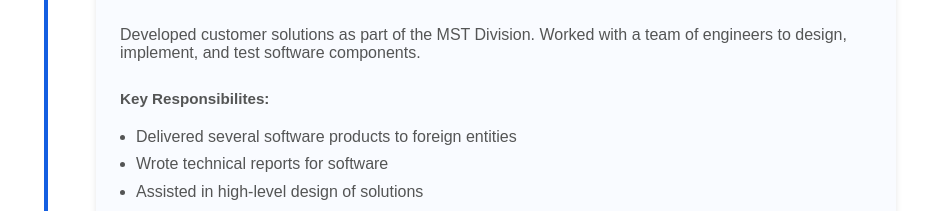
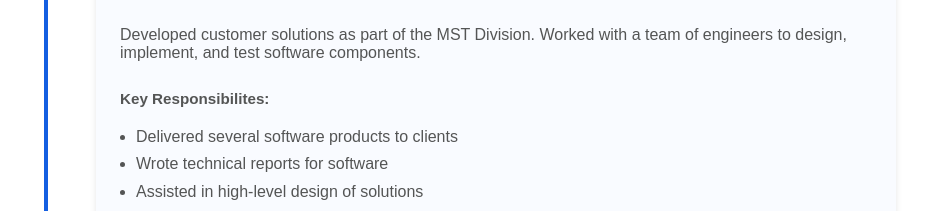
Before and after one commit to RoboticsMB/Personal_Website_2.0, a React (Create React App) app: page / in a window 1280 px wide. Shown: the part 2408-2619 px from the top of the page, without its empty margins (156-1081 px from the left). Built offline with nearby package versions, Linux system fonts and the light colour scheme.

Commit message:
Adjusted wording on experiecnes section

```diff
--- a/src/Components/Experience/Experience.js
+++ b/src/Components/Experience/Experience.js
@@ -11,7 +11,7 @@ function Experience(){
             date: "June 2025 - August 2025",
             summary: "Developed customer solutions as part of the MST Division. Worked with a team of engineers to design, implement, and test software components.",
             responsibilites: [
-                "Delivered several software products to foreign entities",
+                "Delivered several software products to clients",
                 "Wrote technical reports for software",
                 "Assisted in high-level design of solutions",
                 "Performed software intergration"
```
